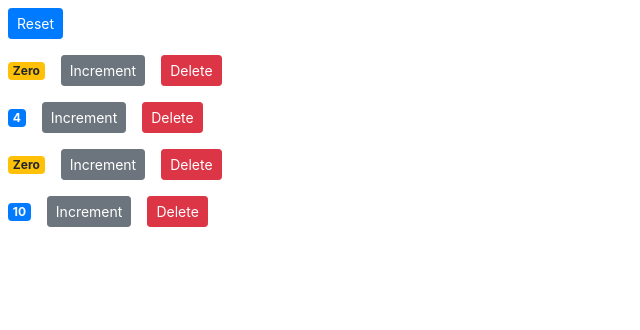
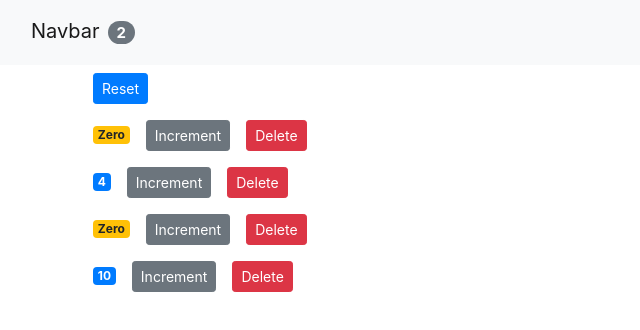
Before and after one commit to GGSMNandathilaka/reactjs-apps, a React (Create React App) app in the folder counter-app/: page / in a window 1280 px wide. Shown: the top 330 px of the page, without its empty margins (0-640 px from the left). Built offline with nearby package versions, Linux system fonts and the light colour scheme.

Commit message:
lift state to App level

```diff
--- a/counter-app/src/App.js
+++ b/counter-app/src/App.js
@@ -1,25 +1,56 @@
-import logo from './logo.svg';
-import './App.css';
+import "./App.css";
+import Counters from "./components/counters";
+import NavBar from "./components/navbar";
+import React, { Component } from "react";
 
-function App() {
-  return (
-    <div className="App">
-      <header className="App-header">
-        <img src={logo} className="App-logo" alt="logo" />
-        <p>
-          Edit <code>src/App.js</code> and save to reload.
-        </p>
-        <a
-          className="App-link"
-          href="https://reactjs.org"
-          target="_blank"
-          rel="noopener noreferrer"
-        >
-          Learn React
-        </a>
-      </header>
-    </div>
-  );
+class App extends Component {
+  state = {
+    counters: [
+      { id: 1, value: 0 },
+      { id: 2, value: 4 },
+      { id: 3, value: 0 },
+      { id: 4, value: 10 },
+    ],
+  };
+
+  handleDelete = (id) => {
+    const counters = this.state.counters.filter((counter) => counter.id !== id);
+    this.setState({ counters });
+  };
+
+  handleIncrement = (counter) => {
+    const counters = [...this.state.counters];
+    const index = counters.indexOf(counter);
+    counters[index] = { ...counter };
+    counters[index].value++;
+    this.setState({ counters });
+  };
+
+  handleReset = () => {
+    const counters = this.state.counters.map((c) => {
+      c.value = 0;
+      return c;
+    });
+    this.setState({ counters });
+  };
+
+  render() {
+    return (
+      <React.Fragment>
+        <NavBar
+          totalCounters={this.state.counters.filter((c) => c.value > 0).length}
+        />
+        <main className="container">
+          <Counters
+            counters={this.state.counters}
+            onReset={this.handleReset}
+            onIncrement={this.handleIncrement}
+            onDelete={this.handleDelete}
+          />
+        </main>
+      </React.Fragment>
+    );
+  }
 }
 
 export default App;
--- a/counter-app/src/components/counters.jsx
+++ b/counter-app/src/components/counters.jsx
@@ -2,50 +2,20 @@
 import Counter from "./counter";
 
 class Counters extends Component {
-  state = {
-    counters: [
-      { id: 1, value: 0 },
-      { id: 2, value: 4 },
-      { id: 3, value: 0 },
-      { id: 4, value: 10 },
-    ],
-  };
-
-  handleDelete = (id) => {
-    const counters = this.state.counters.filter((counter) => counter.id !== id);
-    this.setState({ counters });
-  };
-
-  handleIncrement = (counter) => {
-    const counters = [...this.state.counters];
-    const index = counters.indexOf(counter);
-    counters[index] = { ...counter };
-    counters[index].value++;
-    this.setState({ counters });
-  };
-
-  handleReset = () => {
-    const counters = this.state.counters.map((c) => {
-      c.value = 0;
-      return c;
-    });
-    this.setState({ counters });
-  };
-
   render() {
     return (
       <div>
         <button
-          onClick={this.handleReset}
+          onClick={this.props.onReset}
           className="btn btn-primary btn-sm m-2"
         >
           Reset
         </button>
-        {this.state.counters.map((counter, index) => (
+        {this.props.counters.map((counter, index) => (
           <Counter
             key={counter.id}
-            onDelete={this.handleDelete}
-            onIncrement={this.handleIncrement}
+            onDelete={this.props.onDelete}
+            onIncrement={this.props.onIncrement}
             counter={counter}
           ></Counter>
         ))}
--- /dev/null
+++ b/counter-app/src/components/navbar.jsx
@@ -0,0 +1,20 @@
+import React, { Component } from "react";
+
+class NavBar extends Component {
+  render() {
+    return (
+      <nav className="navbar navbar-light bg-light">
+        <div className="container-fluid">
+          <a className="navbar-brand" href="#">
+            Navbar
+            <span className="badge badge-pill badge-secondary m-2">
+              {this.props.totalCounters}
+            </span>
+          </a>
+        </div>
+      </nav>
+    );
+  }
+}
+
+export default NavBar;
--- a/counter-app/src/index.js
+++ b/counter-app/src/index.js
@@ -8,7 +8,7 @@
 
 ReactDOM.render(
   <React.StrictMode>
-    <Counters />
+    <App />
   </React.StrictMode>,
   document.getElementById("root")
 );
```
